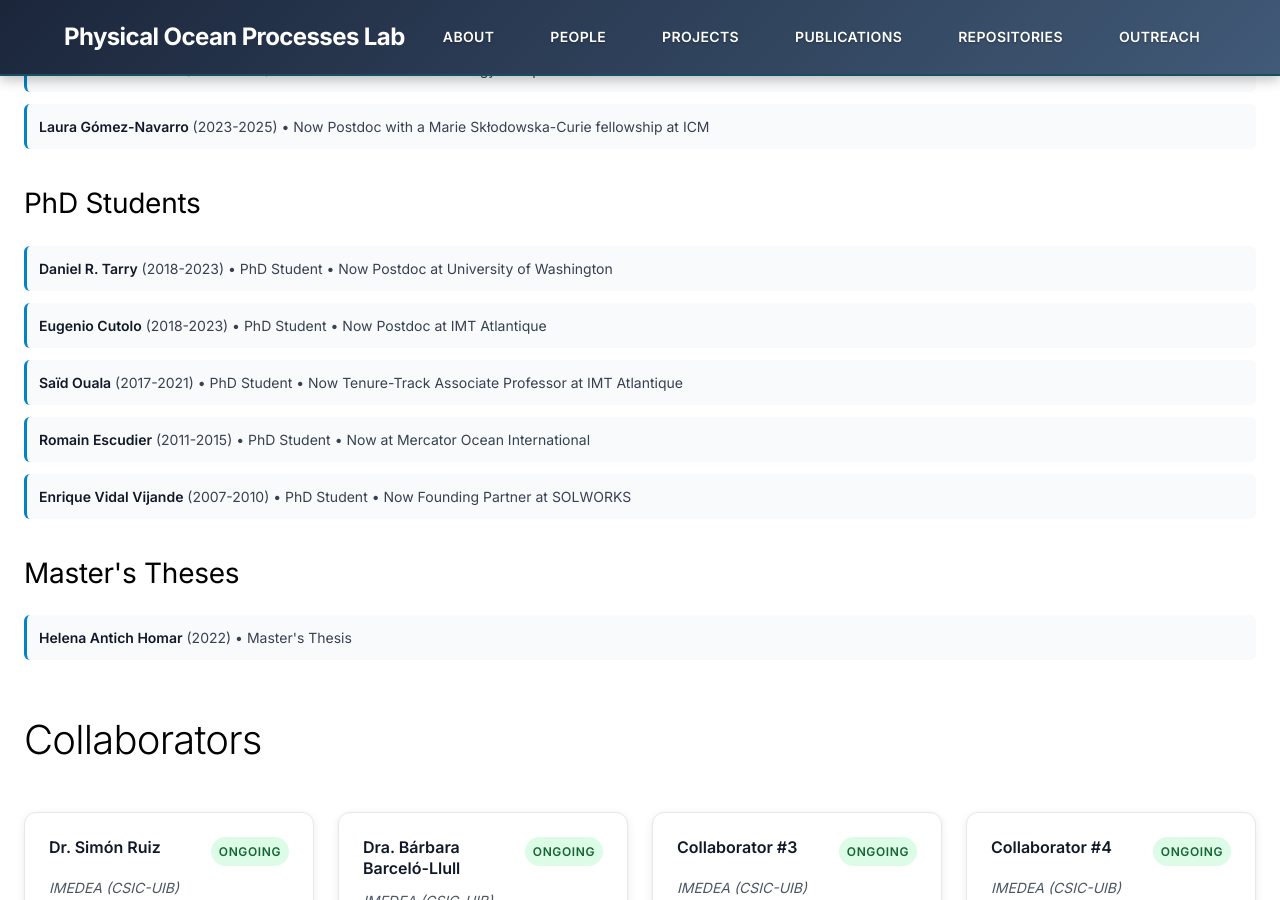
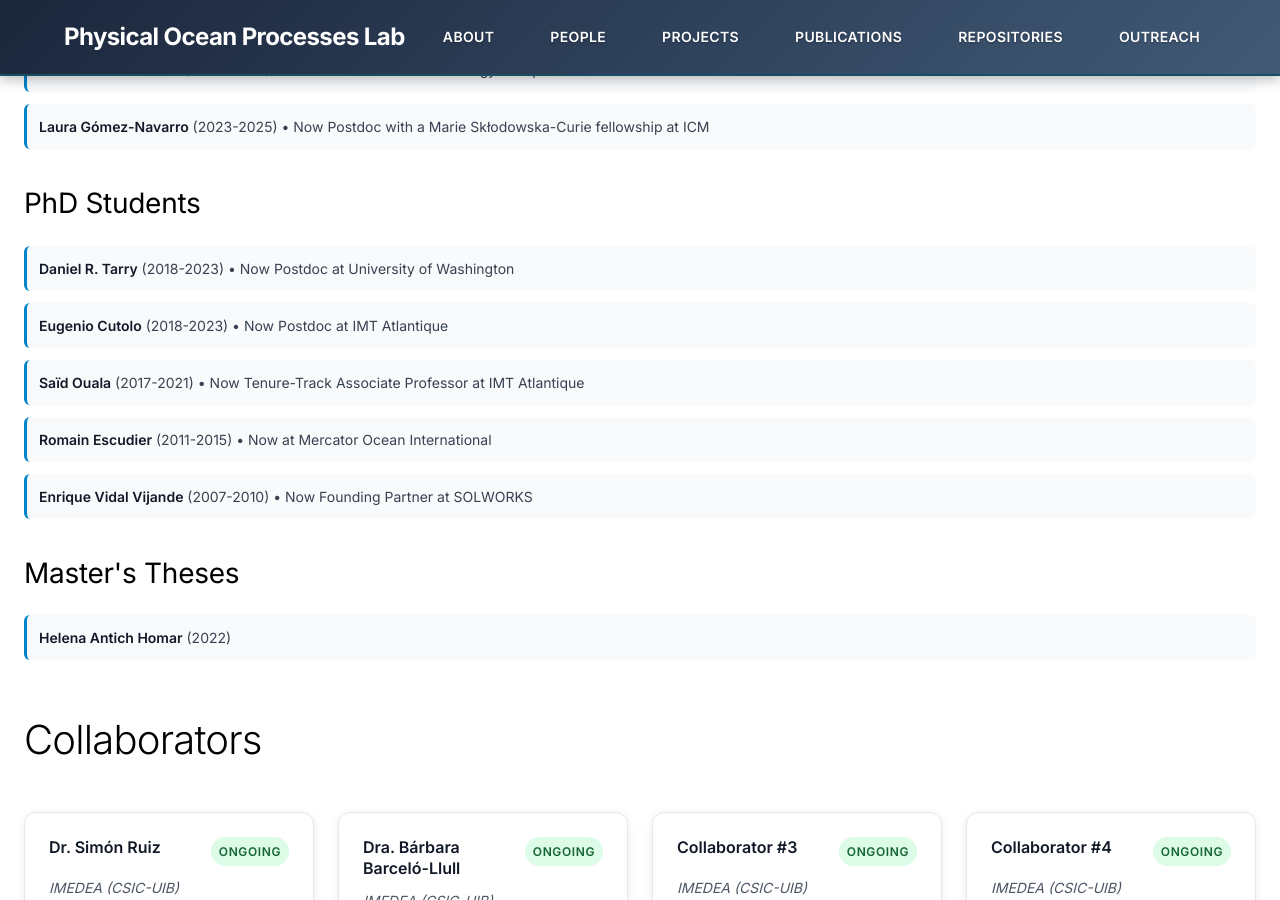
Before and after one commit to IMEDEA-POP-LAB/IMEDEA-POP-LAB.github.io, a Jekyll site: the page built from _pages/people.md, in a window 1280 px wide and 900 px high, scrolled down 2545 px. Built offline with Jekyll 4.4.1, drawn with Linux system fonts in a browser that asks for light colours; a style sheet for code colours, icons or effects is not loaded.

Commit message:
Update people.md

```diff
--- a/_pages/people.md
+++ b/_pages/people.md
@@ -289,24 +289,24 @@
 
     <h3>PhD Students</h3>
     <div class="alumni-item">
-      <strong>Daniel R. Tarry</strong> (2018-2023) • PhD Student • Now Postdoc at <a href = 'https://apl.uw.edu/'>University of Washington</a>
+      <strong>Daniel R. Tarry</strong> (2018-2023) • Now Postdoc at <a href = 'https://apl.uw.edu/'>University of Washington</a>
     </div>
     <div class="alumni-item">
-      <strong>Eugenio Cutolo</strong> (2018-2023) • PhD Student • Now Postdoc at <a href = 'https://www.imt-atlantique.fr/en/about/departments/mathematical-electrical-engineering'>IMT Atlantique</a>
+      <strong>Eugenio Cutolo</strong> (2018-2023) • Now Postdoc at <a href = 'https://www.imt-atlantique.fr/en/about/departments/mathematical-electrical-engineering'>IMT Atlantique</a>
     </div>
     <div class="alumni-item">
-      <strong>Saïd Ouala</strong> (2017-2021) • PhD Student • Now Tenure-Track Associate Professor at <a href = 'https://www.imt-atlantique.fr/en/person/said-ouala'>IMT Atlantique</a>
+      <strong>Saïd Ouala</strong> (2017-2021) • Now Tenure-Track Associate Professor at <a href = 'https://www.imt-atlantique.fr/en/person/said-ouala'>IMT Atlantique</a>
     </div>
     <div class="alumni-item">
-      <strong>Romain Escudier</strong> (2011-2015) • PhD Student • Now at Mercator Ocean International
+      <strong>Romain Escudier</strong> (2011-2015) • Now at Mercator Ocean International
     </div>
     <div class="alumni-item">
-      <strong>Enrique Vidal Vijande</strong> (2007-2010) • PhD Student • Now Founding Partner at <a href = 'https://www.solworks.eu/'>SOLWORKS</a>
+      <strong>Enrique Vidal Vijande</strong> (2007-2010) • Now Founding Partner at <a href = 'https://www.solworks.eu/'>SOLWORKS</a>
     </div>
 
     <h3>Master's Theses</h3>
     <div class="alumni-item">
-      <strong>Helena Antich Homar</strong> (2022) • Master's Thesis
+      <strong>Helena Antich Homar</strong> (2022)
     </div>
 
   </div>
```
